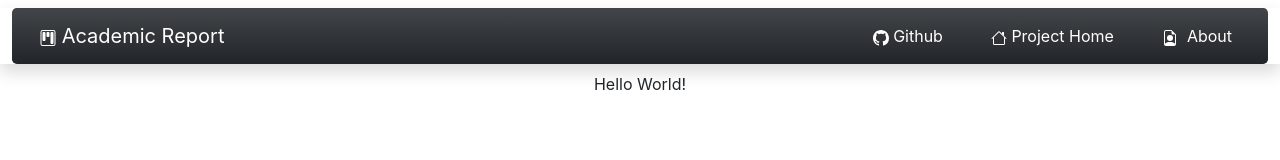
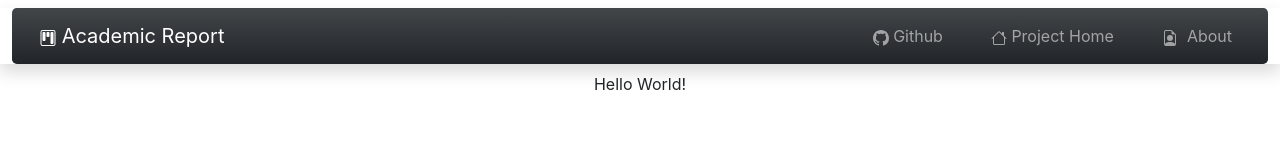
Before and after one commit to FinalYearProject22/academic-report, a React (Create React App) app: page / in a window 1280 px wide. Shown: the top 160 px of the page. Built offline with nearby package versions, Linux system fonts and the light colour scheme.

Commit message:
Improved Navbar

```diff
--- a/src/App.js
+++ b/src/App.js
@@ -17,14 +17,14 @@ function Navbar() {
           <div className="collapse navbar-collapse flex-row-reverse " id="navbarTogglerDemo02">
             <ul className="navbar-nav ">
               <li className="nav-item me-3 ms-3">
-                <a className="nav-link active" aria-current="page" target="_blank" rel=" noreferrer" href="https://github.com/FinalYearProject22/academic-report">
+                <a className="nav-link " aria-current="page" target="_blank" rel=" noreferrer" href="https://github.com/FinalYearProject22/academic-report">
                 <svg xmlns="http://www.w3.org/2000/svg" width="16" height="16" fill="currentColor" classNamew="bi bi-github" viewBox="0 0 16 16">
                   <path d="M8 0C3.58 0 0 3.58 0 8c0 3.54 2.29 6.53 5.47 7.59.4.07.55-.17.55-.38 0-.19-.01-.82-.01-1.49-2.01.37-2.53-.49-2.69-.94-.09-.23-.48-.94-.82-1.13-.28-.15-.68-.52-.01-.53.63-.01 1.08.58 1.23.82.72 1.21 1.87.87 2.33.66.07-.52.28-.87.51-1.07-1.78-.2-3.64-.89-3.64-3.95 0-.87.31-1.59.82-2.15-.08-.2-.36-1.02.08-2.12 0 0 .67-.21 2.2.82.64-.18 1.32-.27 2-.27.68 0 1.36.09 2 .27 1.53-1.04 2.2-.82 2.2-.82.44 1.1.16 1.92.08 2.12.51.56.82 1.27.82 2.15 0 3.07-1.87 3.75-3.65 3.95.29.25.54.73.54 1.48 0 1.07-.01 1.93-.01 2.2 0 .21.15.46.55.38A8.012 8.012 0 0 0 16 8c0-4.42-3.58-8-8-8z"/>
                 </svg>
                 &nbsp;Github</a>
               </li>
               <li className="nav-item me-3 ms-3">
-                <a className="nav-link active" href="#dgs" target="_blank" rel=" noreferrer">
+                <a className="nav-link " href="#dgs" target="_blank" rel=" noreferrer">
                 <svg xmlns="http://www.w3.org/2000/svg" width="16" height="16" fill="currentColor" className="bi bi-house" viewBox="0 0 16 16">
                    <path fill-rule="evenodd" d="M2 13.5V7h1v6.5a.5.5 0 0 0 .5.5h9a.5.5 0 0 0 .5-.5V7h1v6.5a1.5 1.5 0 0 1-1.5 1.5h-9A1.5 1.5 0 0 1 2 13.5zm11-11V6l-2-2V2.5a.5.5 0 0 1 .5-.5h1a.5.5 0 0 1 .5.5z"/>
                     <path fill-rule="evenodd" d="M7.293 1.5a1 1 0 0 1 1.414 0l6.647 6.646a.5.5 0 0 1-.708.708L8 2.207 1.354 8.854a.5.5 0 1 1-.708-.708L7.293 1.5z"/>
@@ -32,7 +32,7 @@ function Navbar() {
                 &nbsp;Project Home</a>
               </li>
               <li className="nav-item me-3 ms-3">
-                <a className="nav-link active" href="ghfd" >
+                <a className="nav-link " href="ghfd" >
                 <svg xmlns="http://www.w3.org/2000/svg" width="16" height="16" fill="currentColor" className="bi bi-file-earmark-person" viewBox="0 0 16 16">
                   <path d="M11 8a3 3 0 1 1-6 0 3 3 0 0 1 6 0z"/>
                   <path d="M14 14V4.5L9.5 0H4a2 2 0 0 0-2 2v12a2 2 0 0 0 2 2h8a2 2 0 0 0 2-2zM9.5 3A1.5 1.5 0 0 0 11 4.5h2v9.255S12 12 8 12s-5 1.755-5 1.755V2a1 1 0 0 1 1-1h5.5v2z"/>
```
